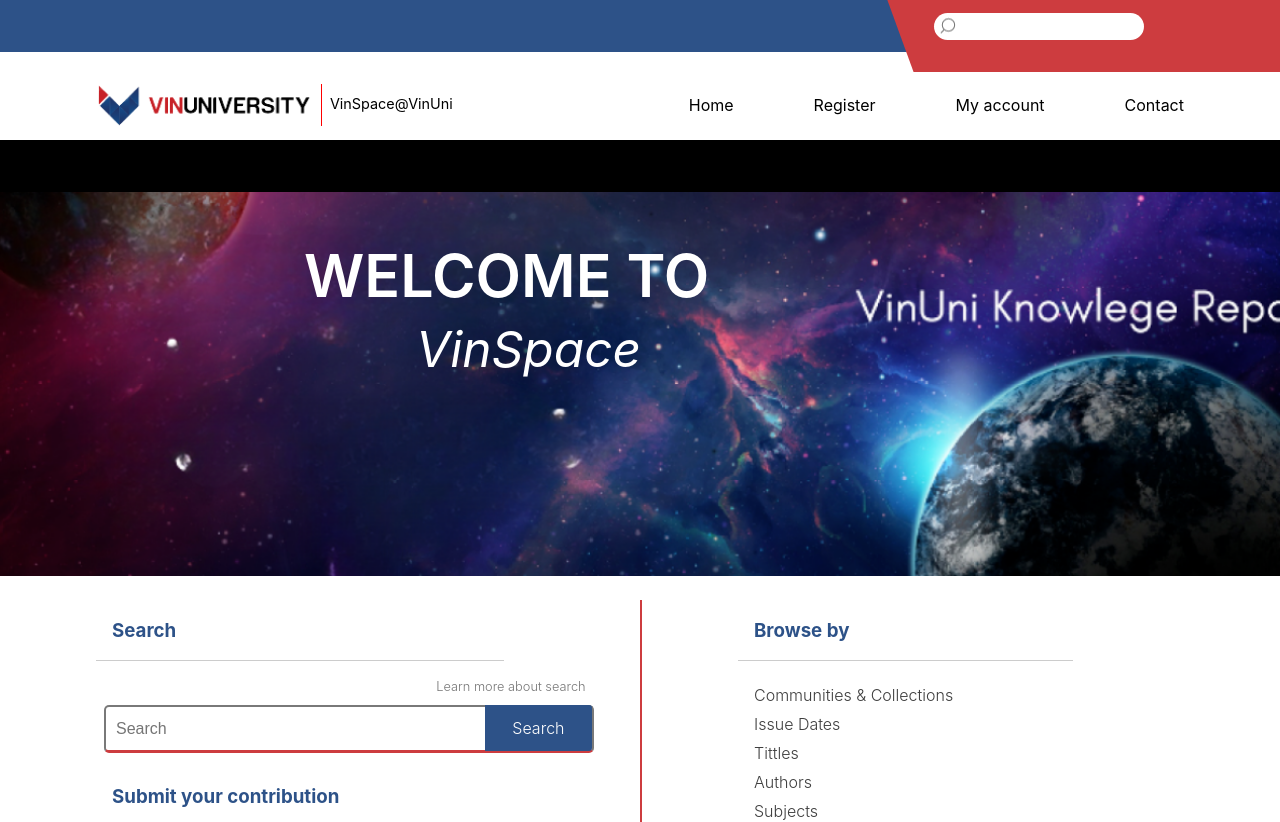
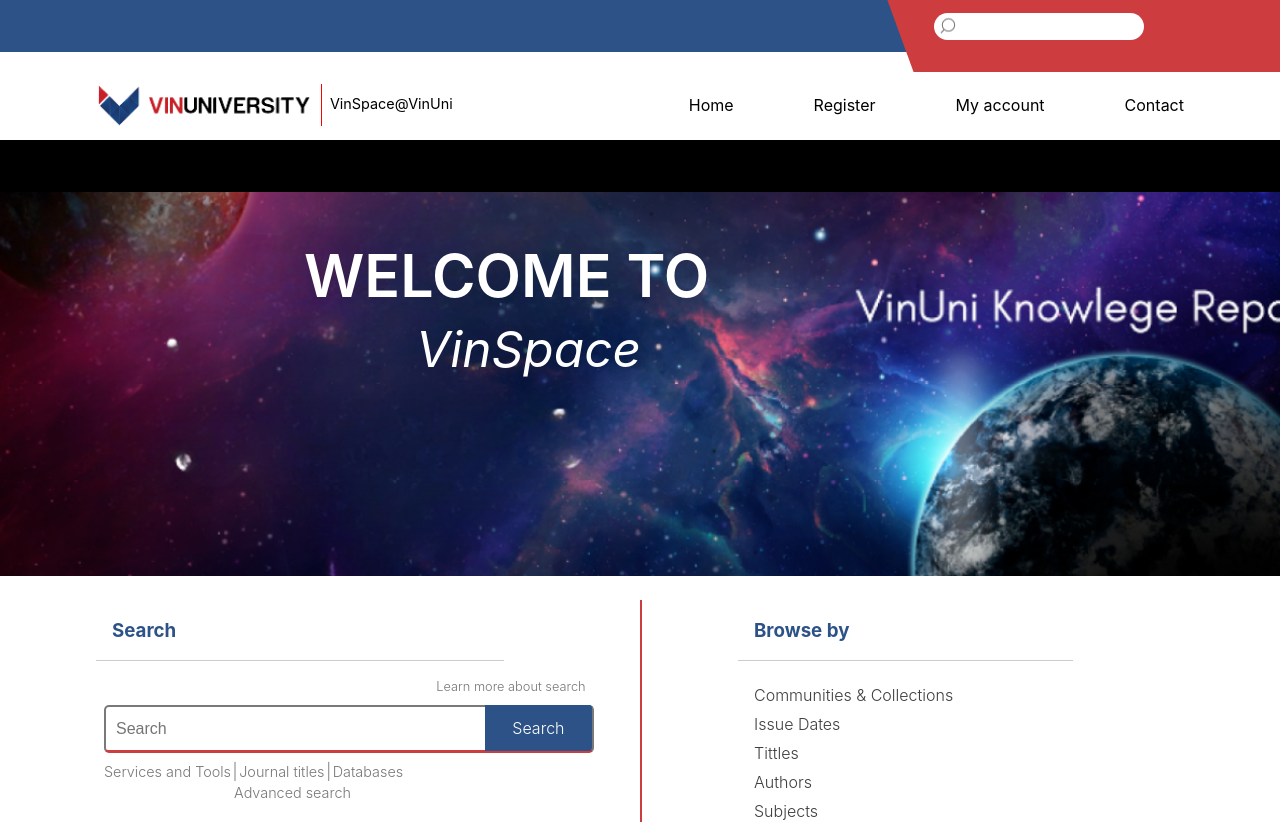
Before and after one commit to COMP2030-VSpace/VSpace-Frontend, a React (Create React App) app: page / in a window 1280 px wide. Shown: the top 822 px of the page. Built offline with nearby package versions, Linux system fonts and the light colour scheme.

Commit message:
Add search details
Add search details

```diff
--- a/src/components/search/homeSearch/HomeSearch.js
+++ b/src/components/search/homeSearch/HomeSearch.js
@@ -22,6 +22,16 @@
 
                     <input autocomplete="off" type="search" placeholder="Search"/>
                 </div>
+            <div className ="home-textLink">
+                <ul>
+                    <li className="service"><a href="#service">Services and Tools</a></li>
+                    <li className="journal"><a href="#journal">Journal titles</a></li>
+                    <li  className="data"><a href="#data">Databases</a></li>
+                    <li className="advanced"><a href="#contact">Advanced search</a></li>
+                </ul>
+            </div>
+
+
             </div>
         </div>
     );
--- a/src/components/search/homeSearch/homeSearch.scss
+++ b/src/components/search/homeSearch/homeSearch.scss
@@ -21,7 +21,6 @@
             width: 100%;
 
             position: relative;
-
             margin-left: 0.5rem;
 
             .button{
@@ -47,8 +46,8 @@
                 &:hover{
                     cursor: pointer;
                 }
+
             }
-
 
 
             input{
@@ -72,4 +71,52 @@
             }
         }
     }
+
+    .home-textLink{
+
+        ul{
+            list-style-type: none;
+            background-color: none;
+            margin-left: 0.5rem;
+            margin-top: 0.5rem;
+            padding: 0;
+            overflow: hidden;
+
+            li{
+                float:left;
+            }
+            a{
+                line-height: 1.25rem;
+                display: inline-block;;
+                text-align: center;
+                text-decoration: none;
+                color: #3E3E3E;
+                font-size: 0.9rem;
+                opacity: 0.7;
+                line-height: 1.2rem;
+            }
+            a:hover {
+                cursor: pointer;
+              }
+
+            .service:after{
+                content: '\007C';
+                opacity: 0.7;
+                margin-left: 0.1rem;
+                margin-right: 0.1rem;
+
+            }
+
+            .journal:after{
+                content: '\007C';
+                opacity: 0.7;
+                margin-left: 0.1rem;
+                margin-right: 0.1rem;
+
+            }
+            .advanced{
+                margin-left: 27%;
+            }
+        }
+    }
 }
```
